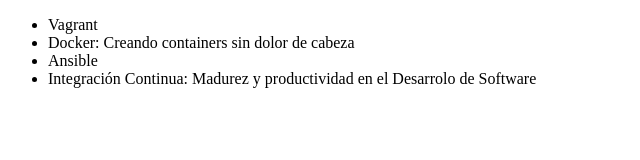
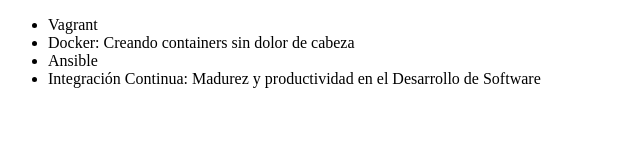
Before and after one commit to Andresgarciawa/alura-git, a plain HTML site: page index.html in a window 1280 px wide. Shown: the full height of the page, 0-640 px from the left. Drawn offline with Linux system fonts and the light colour scheme.

```diff
--- a/index.html
+++ b/index.html
@@ -11,7 +11,7 @@
          <li> Vagrant </li>
          <li> Docker: Creando containers sin dolor de cabeza </li>
          <li> Ansible </li>
-         <li> Integración Continua: Madurez y productividad en el Desarrolo de Software </li>
+         <li> Integración Continua: Madurez y productividad en el Desarrollo de Software </li>
      </ul>
 </body>
 </html>
```
